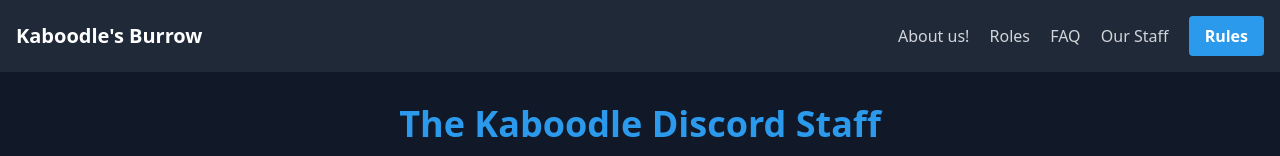
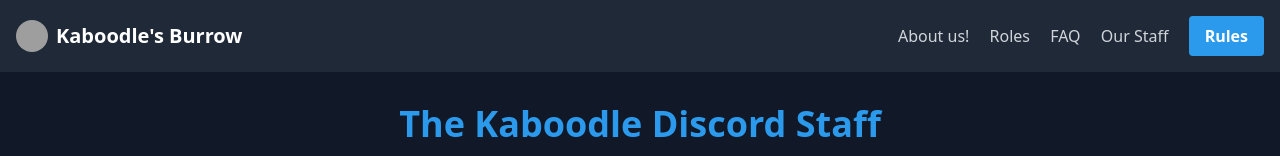
Before and after one commit to pxllowthought/JustKaboodle, a plain HTML site: page index.html in a window 1280 px wide. Shown: the top 156 px of the page. Drawn offline with nearby package versions, Linux system fonts and the light colour scheme; grey boxes are pictures that could not be loaded.

Commit message:
Update index.html

```diff
--- a/index.html
+++ b/index.html
@@ -6,8 +6,11 @@
   <script src="https://cdn.tailwindcss.com"></script>
 </head>
 <body class="bg-gray-900 text-white font-sans">
-  <header class="flex justify-between items-center p-4 bg-gray-800">
-    <a href="https://discord.gg/kaboodle" class="text-xl font-bold">Kaboodle's Burrow</a>
+<header class="flex justify-between items-center p-4 bg-gray-800">
+    <div class="flex items-center">
+      <img src="https://cdn.discordapp.com/icons/768924637773430784/c9bea5af77037e8d39d7864b62dde2ca.png?size=1024" alt="Kaboodle Logo" class="h-8 w-8 mr-2 rounded-full">
+      <a href="https://discord.gg/kaboodle" class="text-xl font-bold">Kaboodle's Burrow</a>
+    </div>
     <nav class="space-x-4">
       <a href="about.html" class="text-gray-300 hover:text-white">About us!</a>
       <a href="roles.html" class="text-gray-300 hover:text-white">Roles</a>
```
